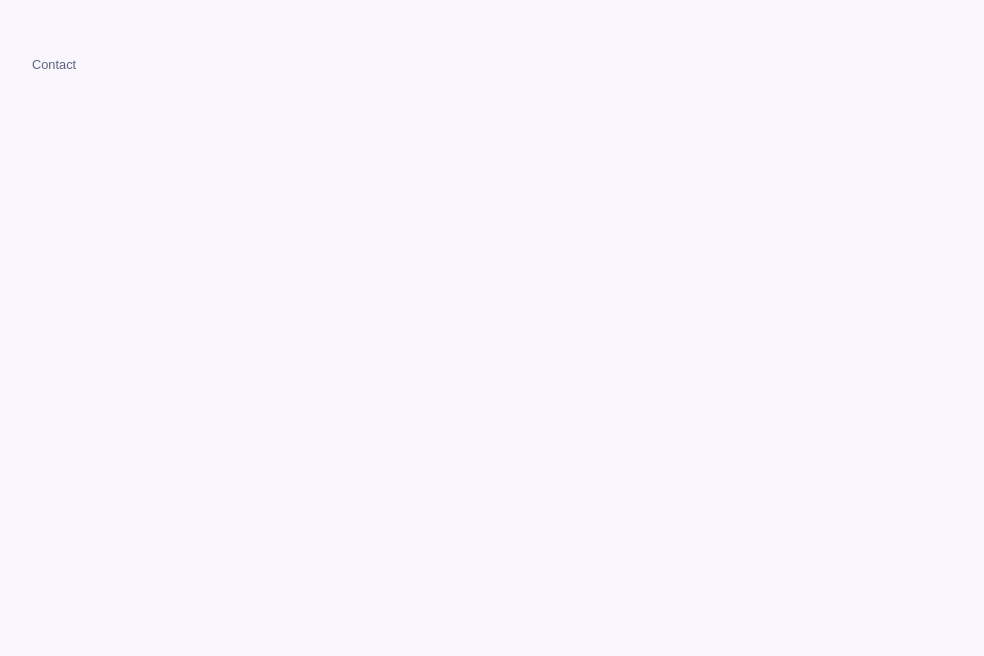
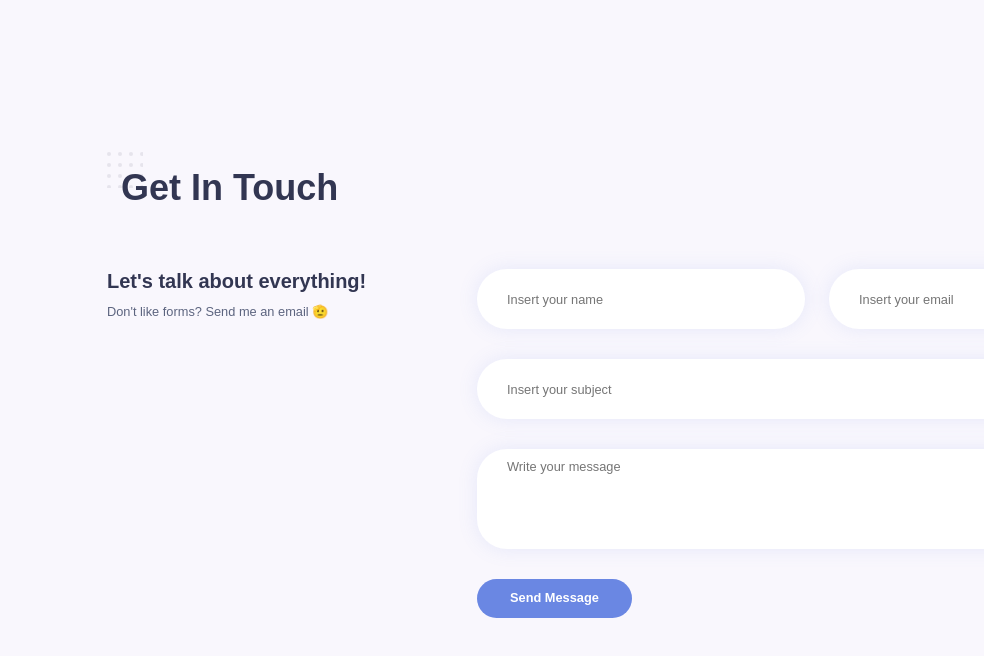
Before and after one commit to smith8h/Smith-Portfolio, a React (Create React App) app: page / in a window 1280 px wide. Shown: the part 6659-7315 px from the top of the page, without its empty margins (48-1032 px from the left). Before the commit the page ends 6735 px from the top, so only its background shows below. Built offline with nearby package versions, Linux system fonts and the light colour scheme.

Commit message:
feat: comnplete contact section

```diff
--- a/src/components/contact/Contact.jsx
+++ b/src/components/contact/Contact.jsx
@@ -1,9 +1,53 @@
-import React from "react";
-import "./contact.css"
+import React, { useState } from "react";
+import "./contact.css";
 
 const Contact = () => {
-    return(
-        <div id='contact'>Contact</div>
+    var name = '';
+    var email = '';
+    var subject = '';
+    var message = '';
+
+    return (
+        <section className="contact container section" id='contact'>
+            <h2 className="section__title">Get In Touch</h2>
+
+            <div className="contact__container grid">
+                <div className="contact__info">
+                    <h3 className="contact__title">Let's talk about everything!</h3>
+                    <p className="contact__details">Don't like forms? Send me an email 🫡</p>
+                </div>
+                <form action="" className="contact__form">
+                    <div className="contact__form-group">
+                        <div className="contact__form-div">
+                            <input type="text" className="contact__form-input"
+                                placeholder="Insert your name"
+                                onChange={(text) => name = text.target.value} />
+                        </div>
+                        <div className="contact__form-div">
+                            <input type="email" className="contact__form-input"
+                                placeholder="Insert your email"
+                                onChange={(text) => email = text.target.value} />
+                        </div>
+                    </div>
+                    <div className="contact__form-div">
+                        <input type="text" className="contact__form-input"
+                            placeholder="Insert your subject"
+                            onChange={(text) => subject = text.target.value} />
+                    </div>
+                    <div className="contact__form-div contact__form-area">
+                        <textarea name="" id="" cols="30" rows="10"
+                            className="contact__form-input"
+                            placeholder="Write your message"
+                            onChange={(text) => message = text.target.value} />
+                    </div>
+                    <button className="btn"
+                        onClick={() => {
+                            const mail = `mailto:husseinshakir81@gmail.com?subject=${encodeURIComponent(subject)}&body=${encodeURIComponent(`Dear ${name},\n\n${message}\n\nSender ${email}`)}`;
+                            window.location.href = mail;
+                        }}>Send Message</button>
+                </form>
+            </div>
+        </section>
     );
 }
 
--- a/src/components/contact/contact.css
+++ b/src/components/contact/contact.css
@@ -0,0 +1,45 @@
+.contact__container {
+    grid-template-columns: 4fr 8fr;
+    grid-gap: 1.875rem;
+}
+
+.contact__title {
+    font-size: var(--h3-font-size);
+    margin-bottom: .5rem;
+}
+
+.contact__form-group {
+    display: grid;
+    grid-template-columns: repeat(2, 1fr);
+    column-gap: 1.5rem;
+}
+
+.contact__form-div {
+    position: relative;
+    margin-bottom: 1.875rem;
+    height: 3.75rem;
+}
+
+.contact__form-input {
+    position: absolute;
+    top :0;
+    left: 0;
+    width: 100%;
+    height: 100%;
+    box-shadow: var(--shadow);
+    background-color: var(--container-color);
+    color: var(--text-color);
+    border: none;
+    outline: none;
+    border-radius: 1.875rem;
+    padding: 0.625rem 1.875rem;
+    z-index: 1;
+}
+
+.contact__form-area {
+    height: 6.25rem;
+}
+
+.contact__form-area textarea{
+    resize: none;
+}
```
